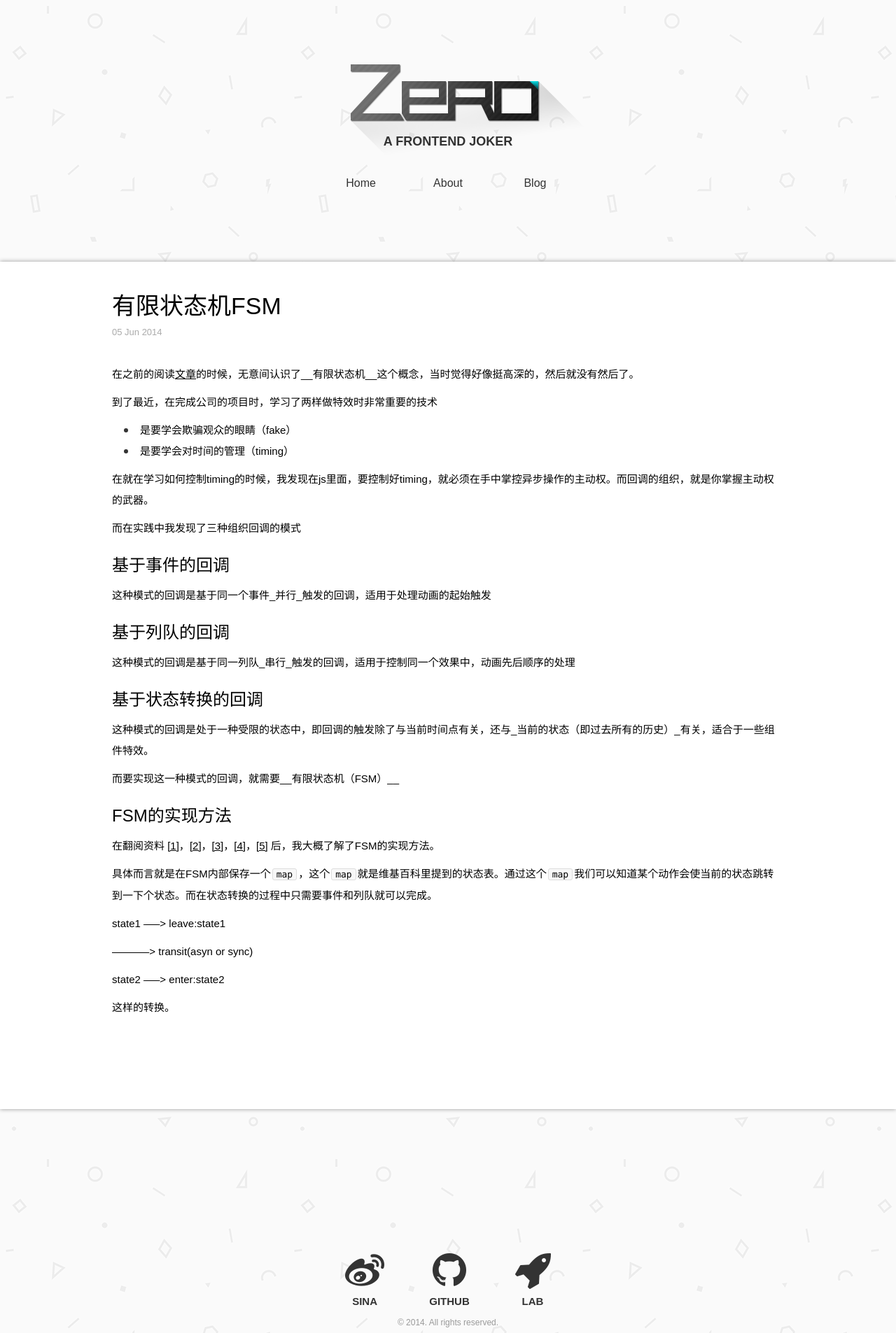
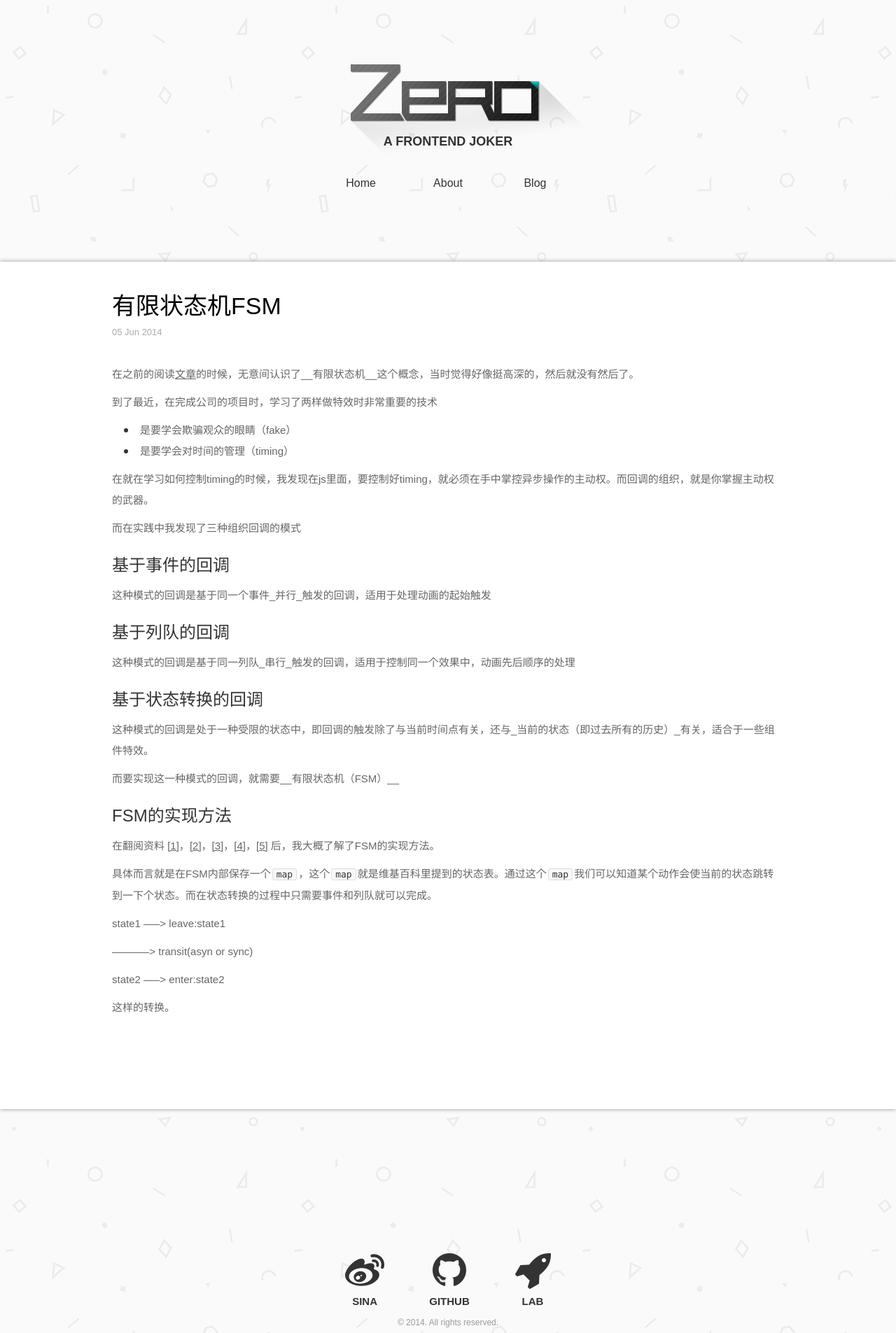
Before and after one commit to lizzz0523/lizzz0523.github.io, a Jekyll site: the page built from _posts/2014-06-05-finite-state-machine.md, in a window 1280 px wide. Shown: the whole page at 70% size. Built offline with Jekyll 4.4.1, drawn with Linux system fonts in a browser that asks for light colours; nearby versions of some CDN libraries; Markdown is read by kramdown in place of the engine named in the settings; comment, search, counter and statistics services are not loaded.

Commit message:
update style

```diff
--- a/css/zero.css
+++ b/css/zero.css
@@ -516,6 +516,15 @@ a, a:hover {
     line-height: 46px;
 }
 
+.post .post_content {
+    color: #666;
+}
+
+.post .post_content h4,
+.post .post_content code {
+    color: #333;
+}
+
 .post .post_content h4 {
     margin-top: 20px;
     font-size: 24px;
```
